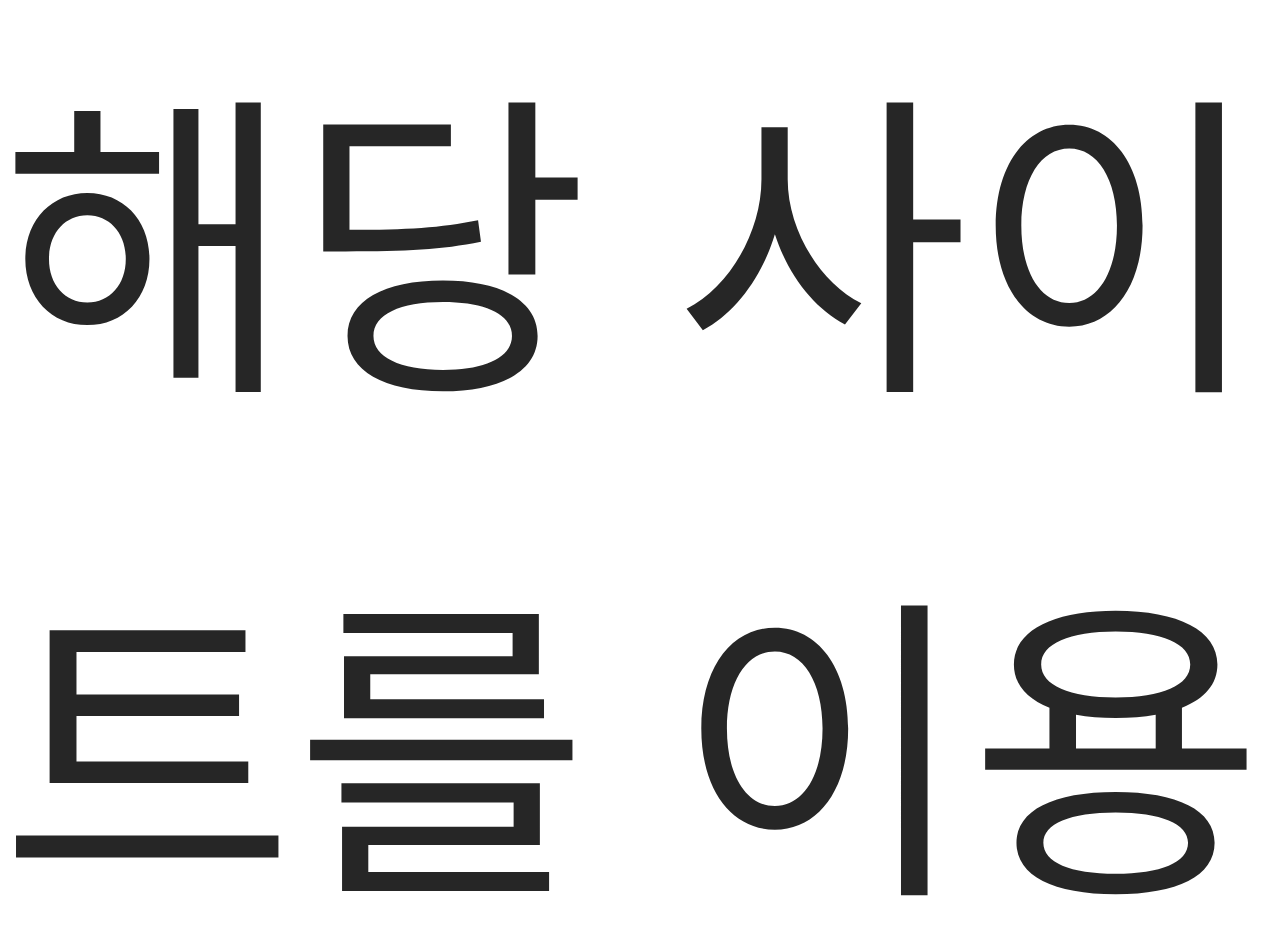
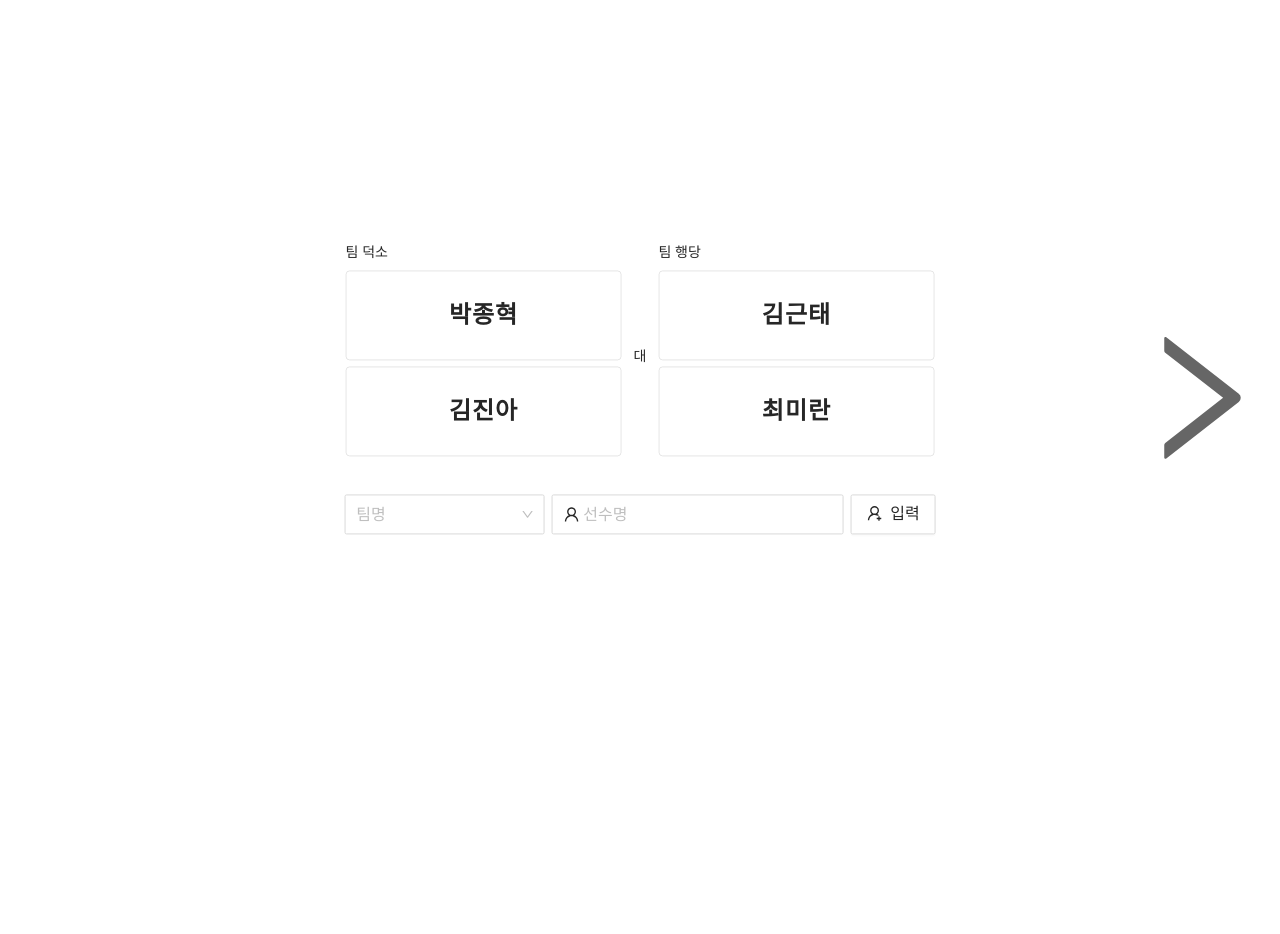
Before and after one commit to parkoon/tns-scoreboard, a React (Create React App) app: page / in a window 1280 px wide. Shown: the top 934 px of the page. After the commit the page ends 800 px from the top, so only its background shows below. Built offline with nearby package versions, Linux system fonts and the light colour scheme.

Commit message:
rollback 🚗

```diff
--- a/src/index.tsx
+++ b/src/index.tsx
@@ -8,11 +8,9 @@ import GlobalProvider from './context/GlobalContext';
 
 ReactDOM.render(
     <React.StrictMode>
-        <HashRouter basename="/">
+        <HashRouter>
             <GlobalProvider>
-                <h1 style={{ fontSize: '20rem' }}>
-                    해당 사이트를 이용할 수 없습니다. 이용하시려면 박종혁님에게 문의 바랍니다.
-                </h1>
+                <App />
             </GlobalProvider>
         </HashRouter>
     </React.StrictMode>,
```
